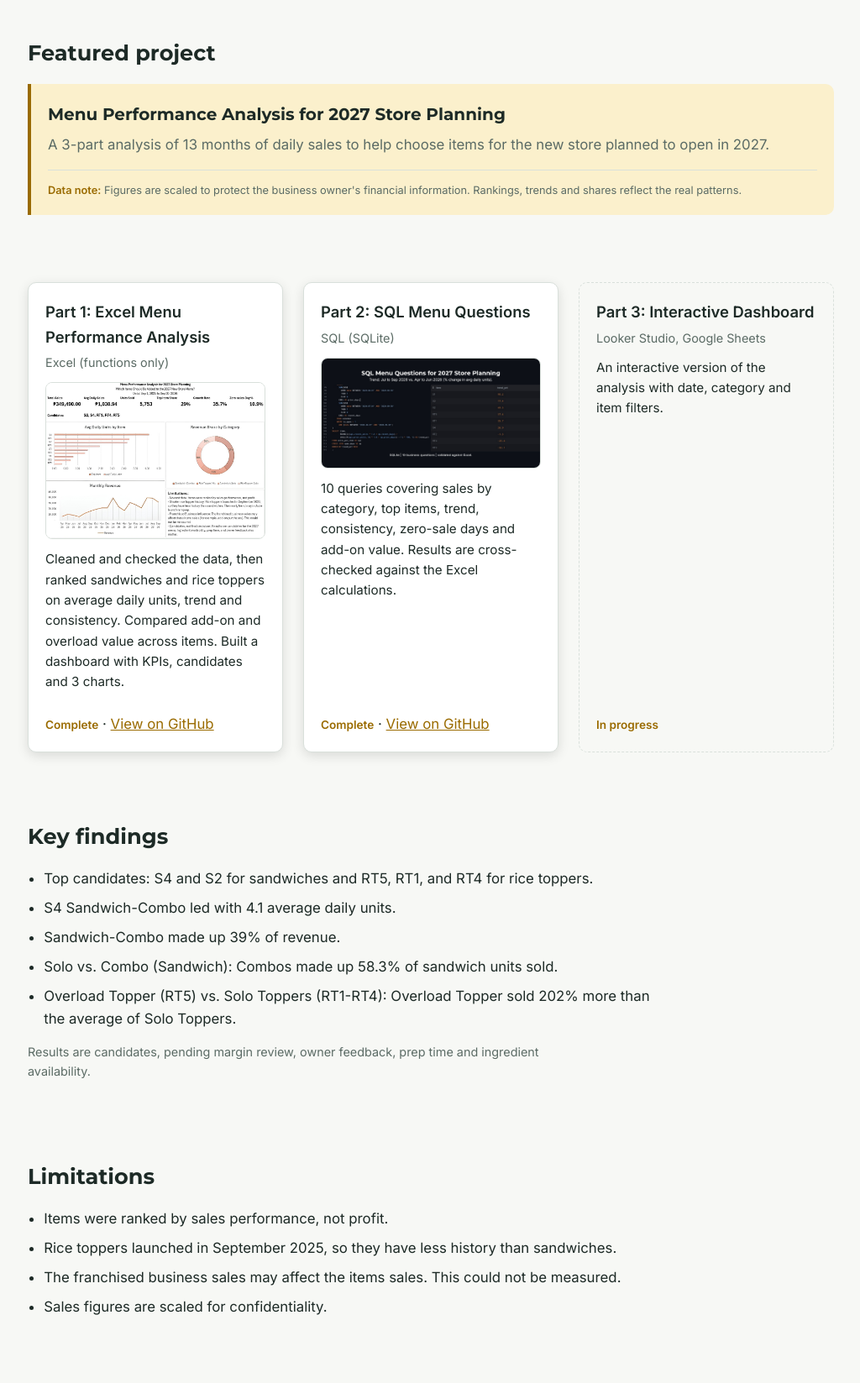
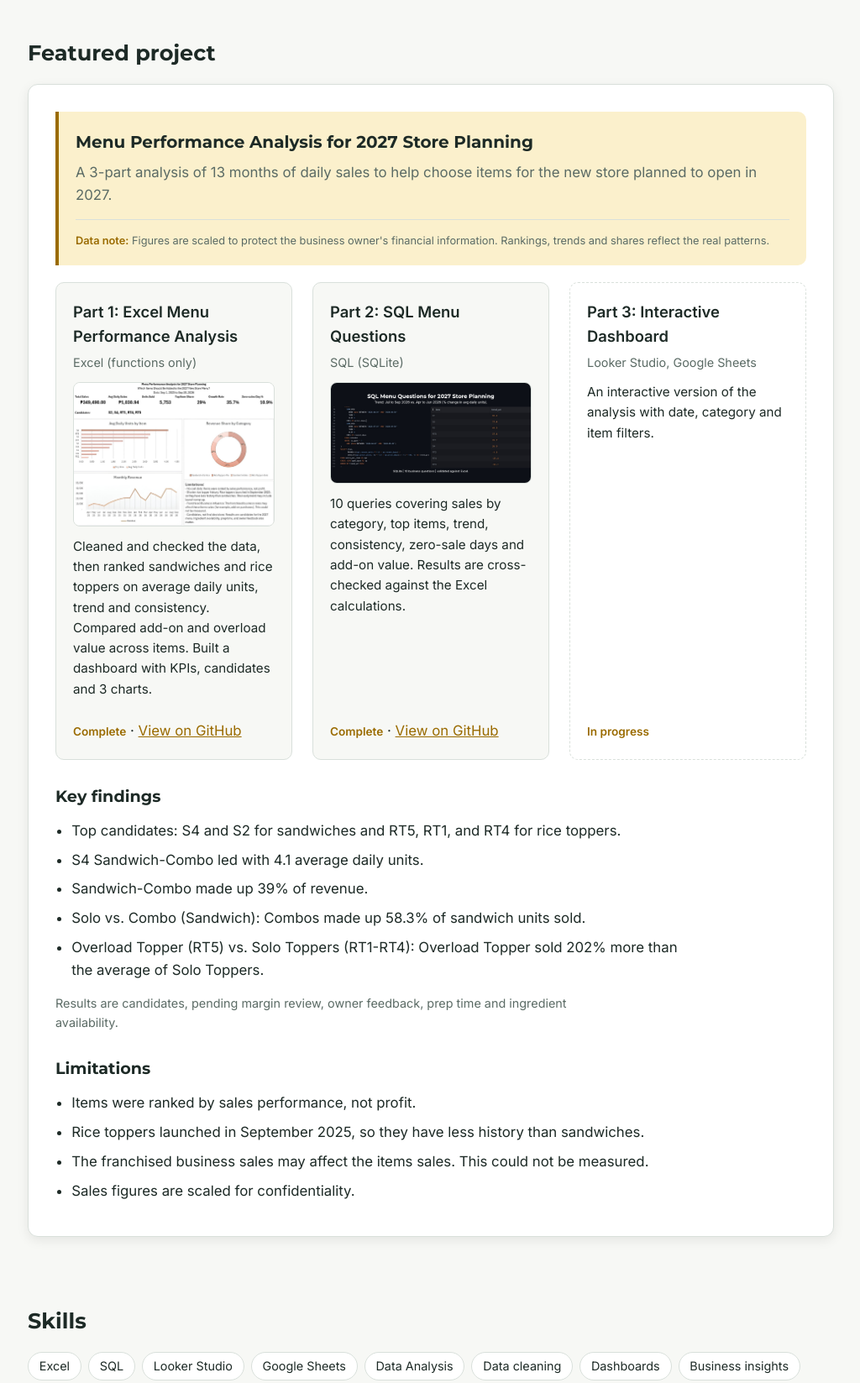
Before and after one commit to joserodrigodiga/joserodrigodiga.github.io, a plain HTML site: page index.html in a window 1280 px wide. Shown: the part 669-2316 px from the top of the page at 84% size, without its empty margins (127-1151 px from the left). Drawn offline with Linux system fonts and the light colour scheme.

Commit message:
Update some changes regarding grouping of projects

```diff
--- a/index.html
+++ b/index.html
@@ -119,6 +119,12 @@ p,li{max-width:70ch}
   .hero .avatar{width:200px; height:200px}
   .hero .who{font-size:1.5rem}
      }
+.case{background:var(--surface); border:1px solid var(--line); border-radius:12px; padding:1.25rem; box-shadow:0 4px 14px rgba(0,0,0,.08)}
+.case .question{box-shadow:none; margin-bottom:1.25rem}
+.case .project{background:var(--bg); box-shadow:none}
+.case .project.todo{background:transparent}
+.case h3.sub{font-family:Montserrat,system-ui,sans-serif; font-size:1.2rem; margin:1.75rem 0 .75rem}
+@media (min-width:900px){.case{padding:2rem}}
 </style>
 </head>
 <body>
@@ -157,14 +163,14 @@ p,li{max-width:70ch}
 
     <section id="projects">
       <h2>Featured project</h2>
+      <div class="case">
       <div class="question">
         <strong>Menu Performance Analysis for 2027 Store Planning</strong>
         <p>A 3-part analysis of 13 months of daily sales to help choose items for the new store planned to open in 2027.</p>
         <p class="data-note"><strong>Data note:</strong> Figures are scaled to protect the business owner's financial information. Rankings, trends and shares reflect the real patterns.</p>
       </div>
-    </section>
 
-    <section class="cards">
+      <div class="cards">
       <div class="project">
         <h3>Part 1: Excel Menu Performance Analysis</h3>
         <p class="tools">Excel (functions only)</p>
@@ -195,10 +201,9 @@ p,li{max-width:70ch}
          <span class="status">In progress</span>
         </div>
       </div>
-    </section>
+      </div>
 
-    <section>
-      <h2>Key findings</h2>
+      <h3 class="sub">Key findings</h3>
       <ul class="finds">
         <li>Top candidates: S4 and S2 for sandwiches and RT5, RT1, and RT4 for rice toppers.</li>
         <li>S4 Sandwich-Combo led with 4.1 average daily units.</li>
@@ -207,16 +212,15 @@ p,li{max-width:70ch}
         <li>Overload Topper (RT5) vs. Solo Toppers (RT1-RT4): Overload Topper sold 202% more than the average of Solo Toppers.</li>
       </ul>
       <p class="note">Results are candidates, pending margin review, owner feedback, prep time and ingredient availability.</p>
-    </section>
 
-    <section>
-      <h2>Limitations</h2>
+      <h3 class="sub">Limitations</h3>
       <ul class="finds">
         <li>Items were ranked by sales performance, not profit.</li>
         <li>Rice toppers launched in September 2025, so they have less history than sandwiches.</li>
         <li>The franchised business sales may affect the items sales. This could not be measured.</li>
         <li>Sales figures are scaled for confidentiality.</li>
       </ul>
+      </div>
     </section>
 
     <section id="skills">
```
